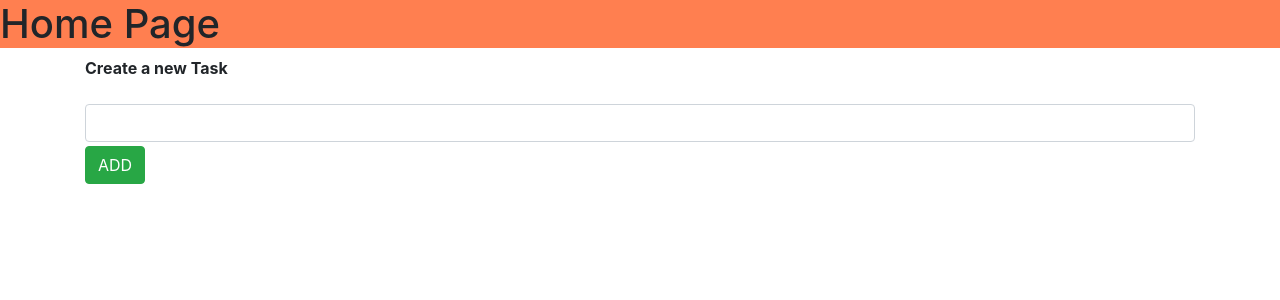
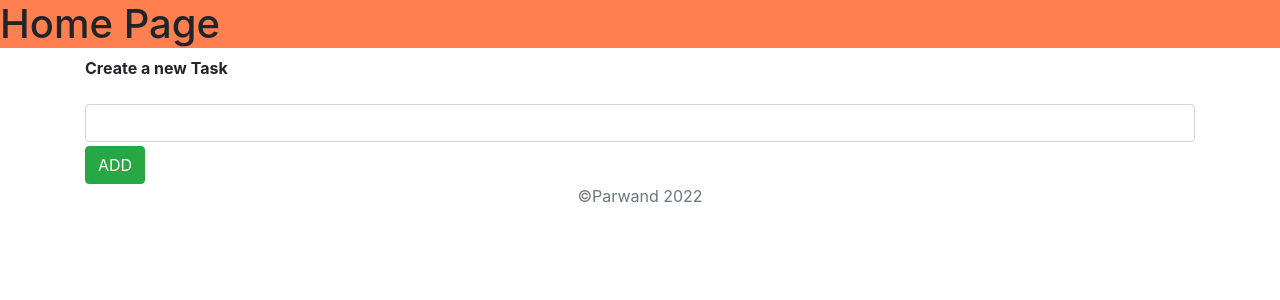
Before and after one commit to Parwand/flask-tasks-manager, a Flask app: page / in a window 1280 px wide. Shown: the top 300 px of the page. Run offline with Flask 2, Linux system fonts and the light colour scheme; data that the repository does not hold is empty; some libraries are stand-ins or nearby versions.

Commit message:
set copy right text

```diff
--- a/templates/index.html
+++ b/templates/index.html
@@ -46,4 +46,5 @@
         </tbody>
     </table>
     {% endif %}
+    <p class="text-muted text-center">&COPY;Parwand 2022</p>
 {% endblock %}
--- a/templates/update.html
+++ b/templates/update.html
@@ -14,4 +14,5 @@
         <input class="form-control" type="hidden" name="task_id" value="{{ task.id }}">
         <input type="submit" value="Update" class="btn btn-sm btn-dark form-control">
     </form>
+    <p class="text-muted text-center">&COPY;Parwand 2022</p>
 {% endblock %}
```
